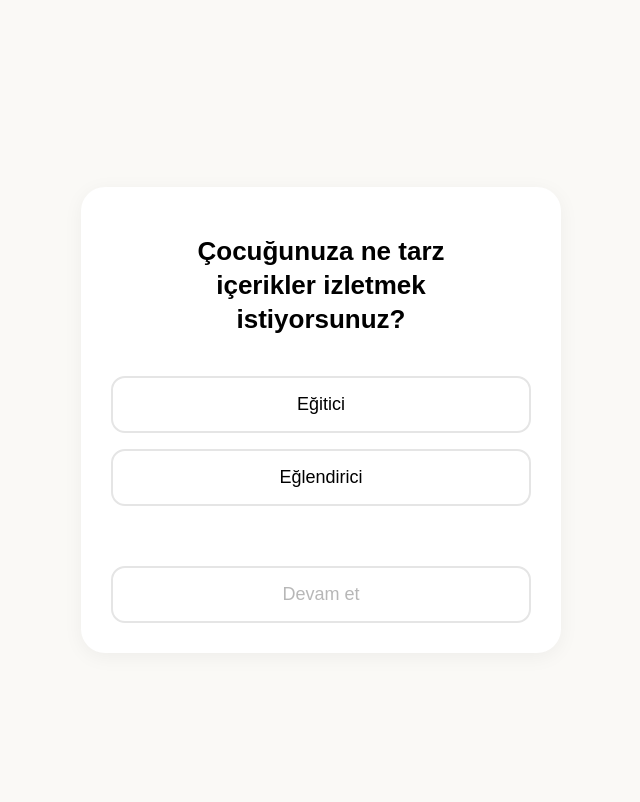
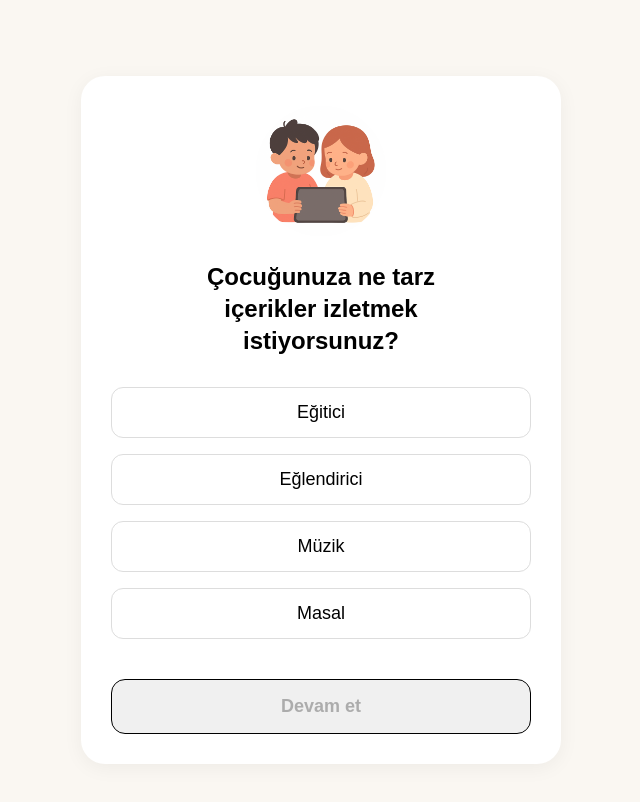
Before and after one commit to kubilaykcn-web/content-assistant-app, a Next.js app: page /interests in a window 1280 px wide. Shown: the top 802 px of the page, without its empty margins (319-959 px from the left). Built offline with nearby package versions, Linux system fonts and the light colour scheme.

Commit message:
Update page.js

```diff
--- a/app/interests/page.js
+++ b/app/interests/page.js
@@ -1,9 +1,10 @@
 "use client";
+
 import { useState } from "react";
 
 export default function InterestsPage() {
   const [selected, setSelected] = useState([]);
-  const interests = ["Eğitici", "Eğlendirici"];
+  const interests = ["Eğitici", "Eğlendirici", "Müzik", "Masal"];
 
   const toggleSelect = (item) => {
     setSelected((prev) =>
@@ -22,7 +23,7 @@ export default function InterestsPage() {
         justifyContent: "center",
         alignItems: "center",
         padding: "20px",
-        backgroundColor: "#FAF9F6",
+        backgroundColor: "#FAF7F2",
       }}
     >
       <div
@@ -36,24 +37,27 @@ export default function InterestsPage() {
           boxShadow: "0 4px 20px rgba(0,0,0,0.05)",
         }}
       >
-        <h1
-          style={{
-            fontSize: "26px",
-            fontWeight: "700",
-            marginBottom: "40px",
-            lineHeight: "34px",
-          }}
-        >
-          Çocuğunuza ne tarz<br /> içerikler izletmek<br /> istiyorsunuz?
+        {/* Görsel */}
+        <div style={{ display: "flex", justifyContent: "center", marginBottom: "25px" }}>
+          <img
+            src="/kids-illustration.png"
+            alt="child"
+            style={{ width: "130px", borderRadius: "100px" }}
+          />
+        </div>
+
+        {/* Başlık */}
+        <h1 style={{ fontSize: "24px", fontWeight: "700", marginBottom: "30px", lineHeight: "32px" }}>
+          Çocuğunuza ne tarz<br />içerikler izletmek<br />istiyorsunuz?
         </h1>
 
-        {/* İlgi alanı butonları */}
+        {/* İlgi Alanı Butonları */}
         <div
           style={{
             display: "flex",
             flexDirection: "column",
             gap: "16px",
-            marginBottom: "60px",
+            marginBottom: "40px",
           }}
         >
           {interests.map((item) => (
@@ -61,10 +65,10 @@ export default function InterestsPage() {
               key={item}
               onClick={() => toggleSelect(item)}
               style={{
-                padding: "16px",
-                borderRadius: "14px",
-                border: "2px solid #E5E5E5",
-                backgroundColor: selected.includes(item) ? "#F6E7DA" : "white",
+                padding: "14px",
+                borderRadius: "12px",
+                border: selected.includes(item) ? "2px solid black" : "1px solid #DDD",
+                backgroundColor: selected.includes(item) ? "#FFF8F0" : "white",
                 fontSize: "18px",
                 cursor: "pointer",
               }}
@@ -74,16 +78,17 @@ export default function InterestsPage() {
           ))}
         </div>
 
-        {/* Devam butonu */}
+        {/* Devam Et */}
         <button
           disabled={selected.length === 0}
           style={{
             width: "100%",
             padding: "16px",
             borderRadius: "14px",
-            border: "2px solid #E5E5E5",
-            backgroundColor: selected.length > 0 ? "#F6E7DA" : "white",
+            border: "1px solid black",
+            backgroundColor: selected.length > 0 ? "white" : "#F0F0F0",
             fontSize: "18px",
+            fontWeight: "600",
             cursor: selected.length > 0 ? "pointer" : "not-allowed",
           }}
         >
```
